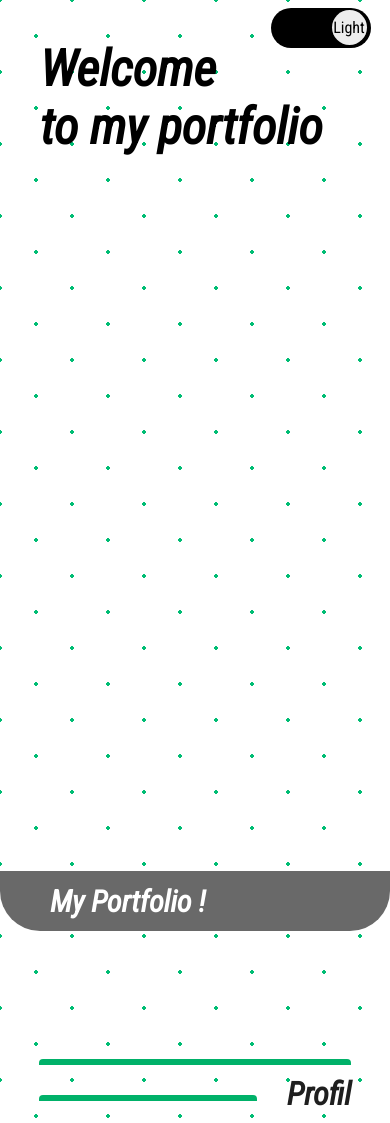
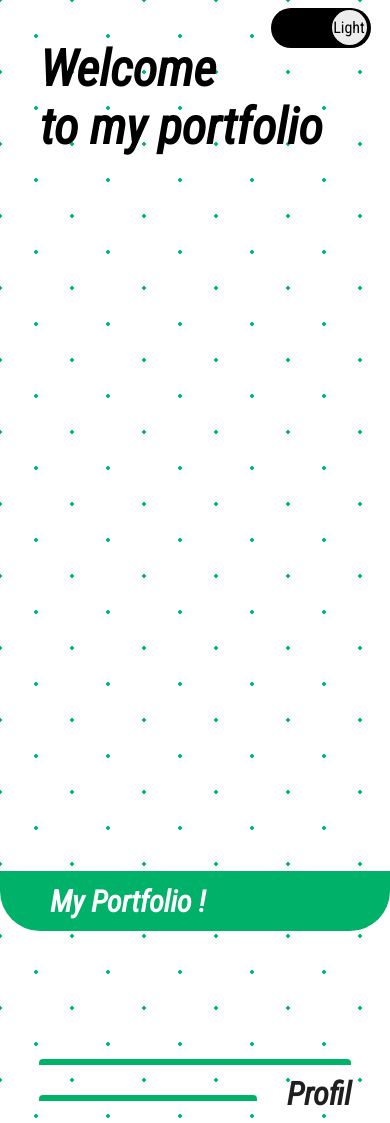
Before and after one commit to FarCodeFR/PortFolio-1.0, a React (Vite) app: page / in a window 390 px wide. Shown: the top 1123 px of the page. Built offline with nearby package versions, Linux system fonts and the light colour scheme; a web font is replaced by a local one.

Commit message:
Fix background scroll

```diff
--- a/src/styles/accueil.css
+++ b/src/styles/accueil.css
@@ -300,7 +300,7 @@ input:checked + .slider:before {
 		height: 60px;
 		margin-top: 80vh;
 		border-radius: 0 0 40px 40px;
-		background-color: rgb(105, 105, 105);
+		background-color: #00b169;
 	}
 	.scroll-box > h2 {
 		font-size: 30px;
--- a/src/styles/global.css
+++ b/src/styles/global.css
@@ -82,7 +82,7 @@ main {
 		color: white;
 	}
 	.scroll-box {
-		background-color: rgb(168, 168, 168);
+		background-color: #00bd74;
 	}
 	#scroll1:hover {
 		background: none;
```
